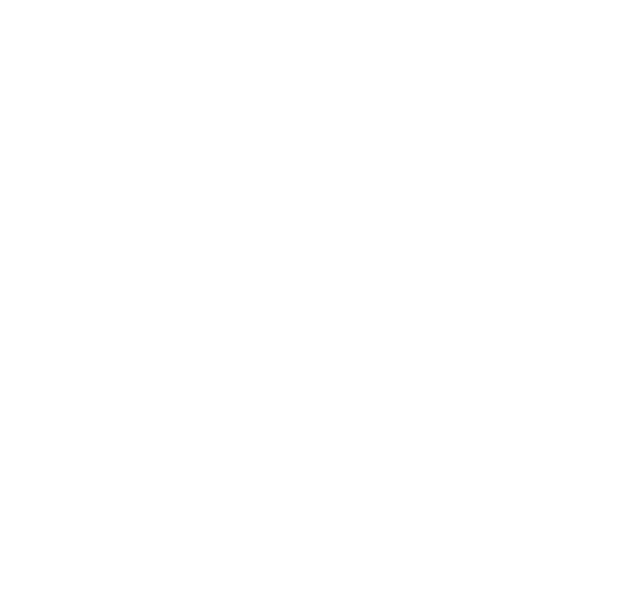
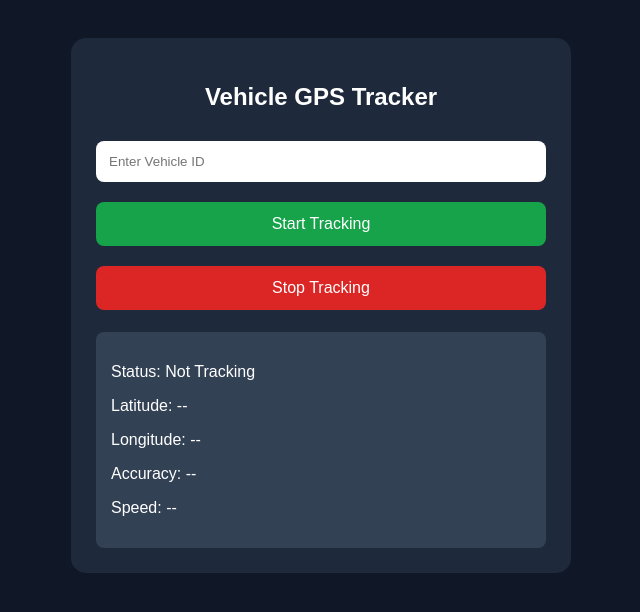
Before and after one commit to alokadasanayake976-create/Tracking-Master, a plain HTML site: page index.html in a window 1280 px wide. Shown: the whole page, without its empty margins (319-959 px from the left). Drawn offline with Linux system fonts and the light colour scheme.

Commit message:
second comment

```diff
--- a/index.html
+++ b/index.html
@@ -1,11 +1,178 @@
+
 <!DOCTYPE html>
 <html lang="en">
 <head>
     <meta charset="UTF-8">
-    <meta name="viewport" content="width=device-width, initial-scale=1.0">
-    <title>Tracking-master</title>
+    <meta name="viewport"
+          content="width=device-width, initial-scale=1.0">
+
+    <title></title>
+
+    <style>
+        body {
+            font-family: Arial, sans-serif;
+            background: #101827;
+            color: white;
+            text-align: center;
+            padding: 30px 15px;
+        }
+
+        .container {
+            max-width: 450px;
+            margin: auto;
+            background: #1e293b;
+            padding: 25px;
+            border-radius: 15px;
+        }
+
+        input, button {
+            width: 100%;
+            padding: 13px;
+            margin: 10px 0;
+            box-sizing: border-box;
+            border-radius: 8px;
+            border: none;
+        }
+
+        button {
+            background: #16a34a;
+            color: white;
+            font-size: 16px;
+            cursor: pointer;
+        }
+
+        button.stop {
+            background: #dc2626;
+        }
+
+        .data {
+            background: #334155;
+            padding: 15px;
+            margin-top: 12px;
+            border-radius: 8px;
+            text-align: left;
+            overflow-wrap: anywhere;
+        }
+    </style>
 </head>
+
 <body>
+
+<div class="container">
+
+    <h2>Vehicle GPS Tracker</h2>
+
+    <input type="text" id="vehicleId"
+           placeholder="Enter Vehicle ID">
+
+    <button onclick="startTracking()">
+        Start Tracking
+    </button>
+
+    <button class="stop" onclick="stopTracking()">
+        Stop Tracking
+    </button>
+
+    <div class="data">
+        <p id="status">Status: Not Tracking</p>
+        <p id="latitude">Latitude: --</p>
+        <p id="longitude">Longitude: --</p>
+        <p id="accuracy">Accuracy: --</p>
+        <p id="speed">Speed: --</p>
+    </div>
+
+</div>
+
+<script>
+
+let watchId = null;
+
+function startTracking() {
+
+    const vehicleId =
+        document.getElementById("vehicleId").value.trim();
+
+    if (!vehicleId) {
+        alert("Please enter a Vehicle ID");
+        return;
+    }
+
+    if (!navigator.geolocation) {
+        alert("GPS is not supported by this browser");
+        return;
+    }
+
+    if (watchId !== null) {
+        return;
+    }
+
+    document.getElementById("status").innerText =
+        "Status: Waiting for GPS...";
+
+    watchId = navigator.geolocation.watchPosition(
+
+        function(position) {
+
+            const lat = position.coords.latitude;
+            const lng = position.coords.longitude;
+            const accuracy = position.coords.accuracy;
+            const speed = position.coords.speed;
+
+            document.getElementById("latitude")
+                .innerText = "Latitude: " + lat;
+
+            document.getElementById("longitude")
+                .innerText = "Longitude: " + lng;
+
+            document.getElementById("accuracy")
+                .innerText = "Accuracy: " + accuracy + " meters";
+
+            document.getElementById("speed")
+                .innerText = "Speed: " +
+                (speed === null ? "Unavailable" :
+                (speed * 3.6).toFixed(2) + " km/h");
+
+            document.getElementById("status")
+                .innerText = "Status: Tracking Active";
+
+            console.log({
+                vehicleId: vehicleId,
+                latitude: lat,
+                longitude: lng,
+                accuracy: accuracy,
+                speed: speed,
+                timestamp: position.timestamp
+            });
+
+        },
+
+        function(error) {
+
+            document.getElementById("status")
+                .innerText = "GPS Error: " + error.message;
+
+        },
+
+        {
+            enableHighAccuracy: true,
+            maximumAge: 2000,
+            timeout: 15000
+        }
+    );
+}
+
+function stopTracking() {
+
+    if (watchId !== null) {
+        navigator.geolocation.clearWatch(watchId);
+        watchId = null;
+    }
+
+    document.getElementById("status").innerText =
+        "Status: Tracking Stopped";
+}
+
+</script>
 
 </body>
 </html>
```
